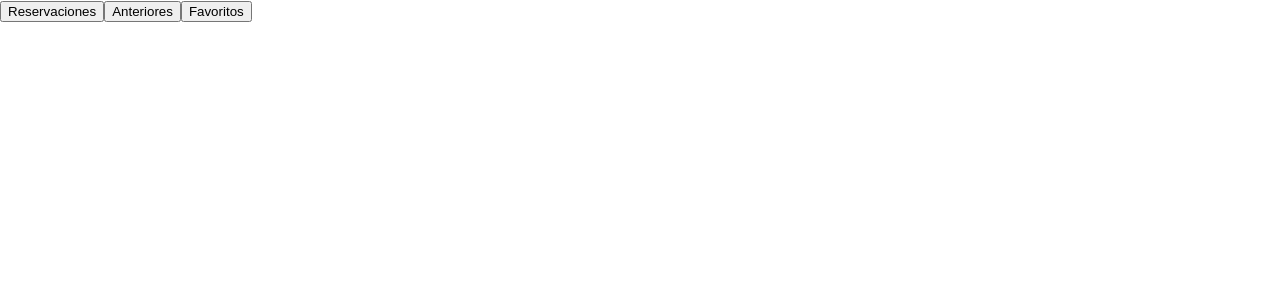
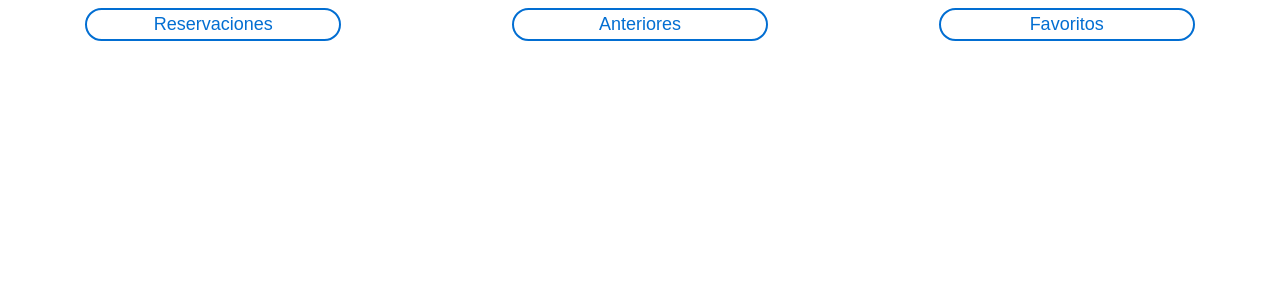
Before and after one commit to moctezumadaniel/tuservicio, a Next.js app: page /User_services_tab/User_services_menu_buttons in a window 1280 px wide. Shown: the top 300 px of the page. Built offline with nearby package versions, Linux system fonts and the light colour scheme.

Commit message:
styles of the tab buttons for services

```diff
--- a/pages/User_services_tab/User_services_menu_buttons/index.js
+++ b/pages/User_services_tab/User_services_menu_buttons/index.js
@@ -1,10 +1,10 @@
-
+import styles from '../../../styles/UserServices.module.css'
 function UserServicesMenuButtons(){
     return(
-        <div>
-            <button>Reservaciones</button>
-            <button>Anteriores</button>
-            <button>Favoritos</button>
+        <div className={styles.TabButtonsContainer}>
+            <button className={styles.TabButtons}>Reservaciones</button>
+            <button className={styles.TabButtons}>Anteriores</button>
+            <button className={styles.TabButtons}>Favoritos</button>
         </div>
     );
 }
--- /dev/null
+++ b/styles/UserServices.module.css
@@ -0,0 +1,21 @@
+/*TAB BUTTONS USED TO CHANGE THE CURRENT VIEW IN THE USER SERVICES*/
+
+.TabButtonsContainer{
+    width: 100vw;
+    display: flex;
+    justify-content: space-around;
+    margin-top: 1vh;
+}
+
+.TabButtons{
+    color: #026ED2;
+    background-color: white;
+    min-width: 20%;
+    font-size:large;
+    padding-top: 0.5vh;
+    padding-bottom: 0.5vh;
+    border-radius: 100px;
+    outline: none;
+    border-style: solid;
+    border-color: #026ED2;
+}
```
